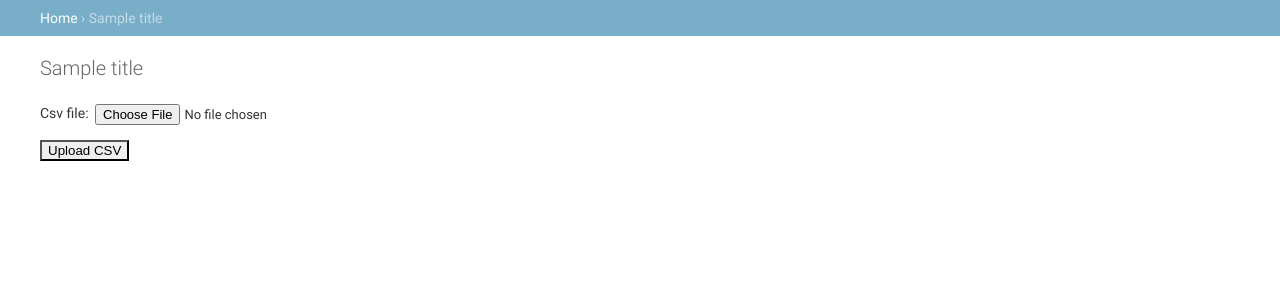
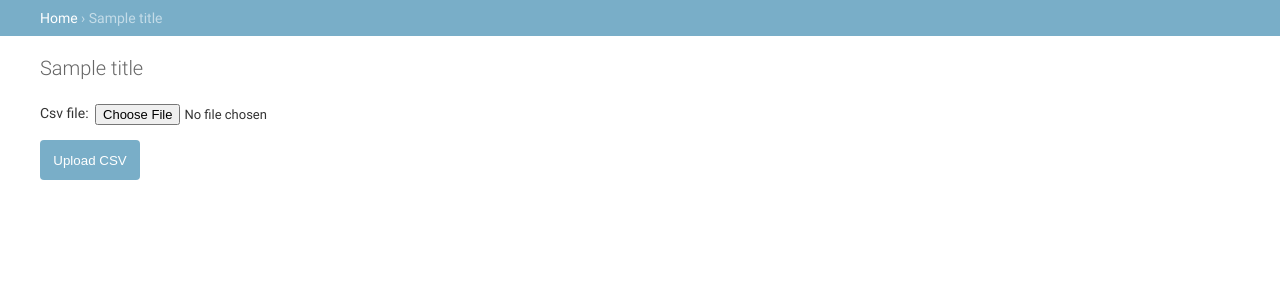
Before and after one commit to FooJenHan/Orbital, a Django app: template admin/templates/admin/csv_form.html in a window 1280 px wide. Shown: the part 20-320 px from the top of the page. Run offline with Django 3.2, Linux system fonts and the light colour scheme; tables that the repository leaves empty hold one stand-in row (values such as "Sample post"); the template is opened without the code that fills it: values that come from a table or form of the project are taken from there, most other values are stand-ins (such as "Sample title", 1, 10 or a date in 2020).

Commit message:
Update admin panel import csv buttons

```diff
--- a/admin/templates/admin/csv_form.html
+++ b/admin/templates/admin/csv_form.html
@@ -1,6 +1,17 @@
 {% extends 'admin/base.html' %}
 
 {% block content %}
+<style>
+button[type=submit] {
+	background: #79aec8;
+	border: none;
+	border-radius: 4px;
+	width: 100px;
+	height: 40px;
+	color: #fff;
+}
+</style>
+
 <div>
   <form action="." method="POST" enctype="multipart/form-data">
     {{ form.as_p }}
--- a/mainpage/templates/mainpage/mappings_changelist.html
+++ b/mainpage/templates/mainpage/mappings_changelist.html
@@ -1,7 +1,9 @@
 {% extends 'admin/change_list.html' %}
 
 {% block object-tools %}
-    <a href="import-csv/">Import CSV</a>
+    <a href="import-csv/">
+    	<input type="button" value="Import CSV File">
+    </a>
     <br />
     {{ block.super }}
 {% endblock %}
```
Also changed, not shown: mainpage/forms.py (line endings or trailing spaces). Lines whose indentation alone changed are shown as unchanged.
